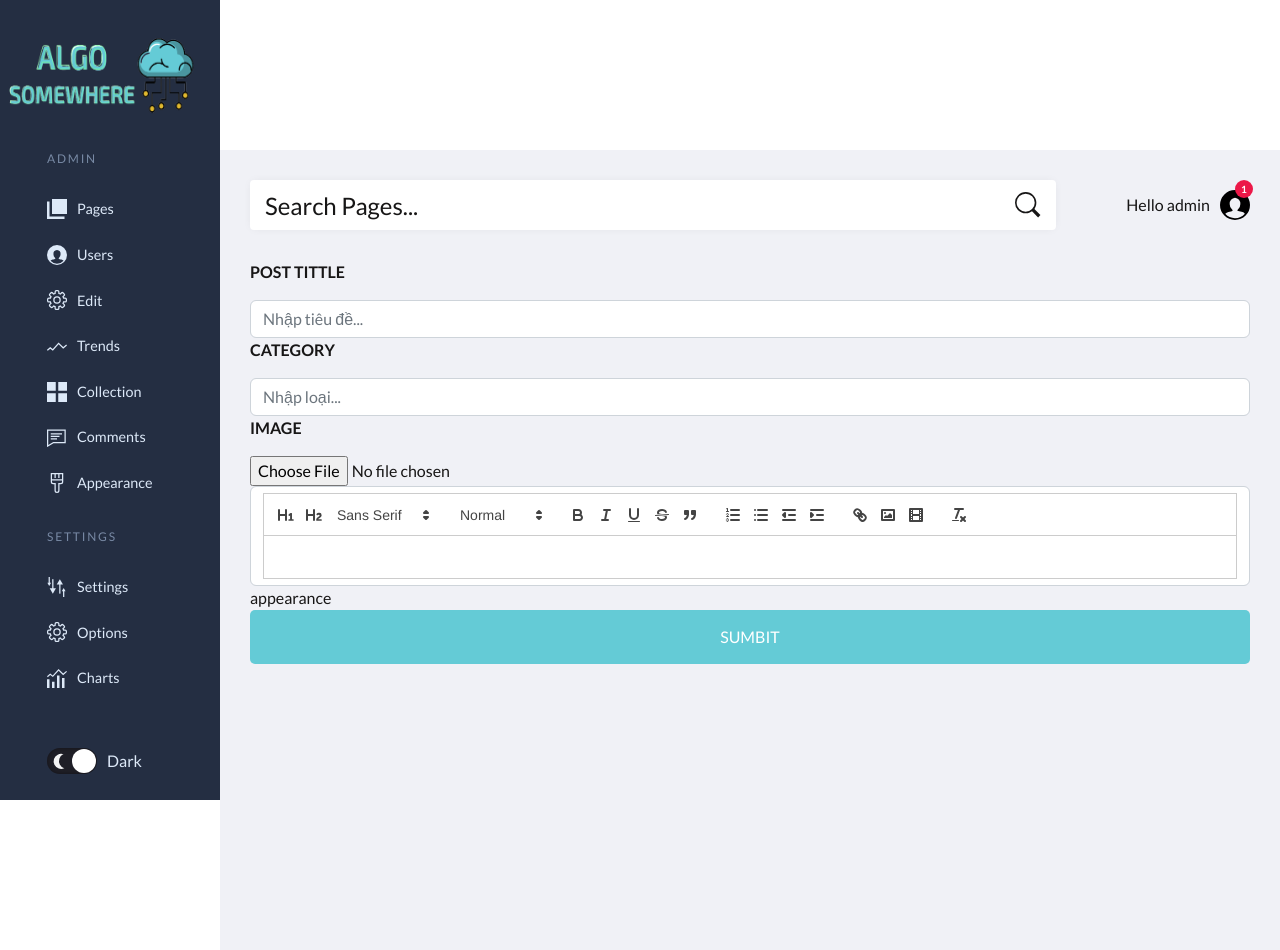
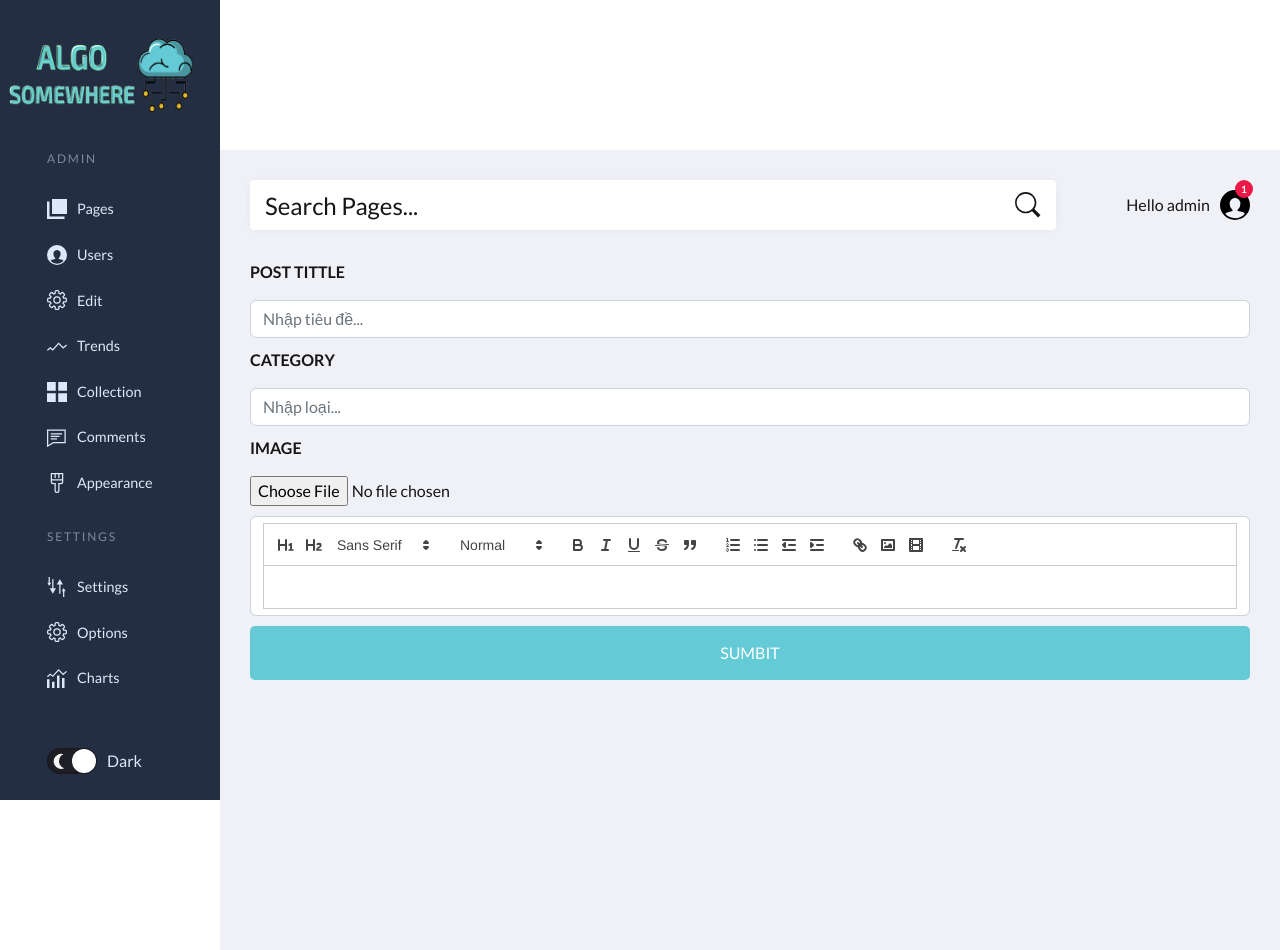
Before and after one commit to khang-uit/scrum, a React (Create React App) app in the folder client/: page /admin in a window 1280 px wide. Built offline with nearby package versions, Linux system fonts and the light colour scheme.

Commit message:
update css admin

```diff
--- a/client/src/pages/Admin/Admin.css
+++ b/client/src/pages/Admin/Admin.css
@@ -405,7 +405,11 @@ body {
     fill: var(--white);
   }
 }
-
+.img-name,
+.form-control,
+.category-name  {
+  margin-top: 10px;
+}
 @media screen and (max-width: 400px) {
   .page-content .grid > article {
     grid-column: 1 / -1;
@@ -578,7 +582,7 @@ body {
     display: inline-block;
     font-size: 16px;
     width: 100%;
-    margin: 0px 0 0 0;
+    margin: 10px 0 0 0;
   }
 
 /* FOOTER
--- a/client/src/pages/Admin/Admin.js
+++ b/client/src/pages/Admin/Admin.js
@@ -313,9 +313,7 @@ const Home = () => {
                             }
                         }}></ReactQuill>
                     </article>
-                    <article>
-                        appearance
-                    </article>
+
                     <button type="submit" className="SUBMIT">SUMBIT</button>
                     </section>
                 </form>
```
